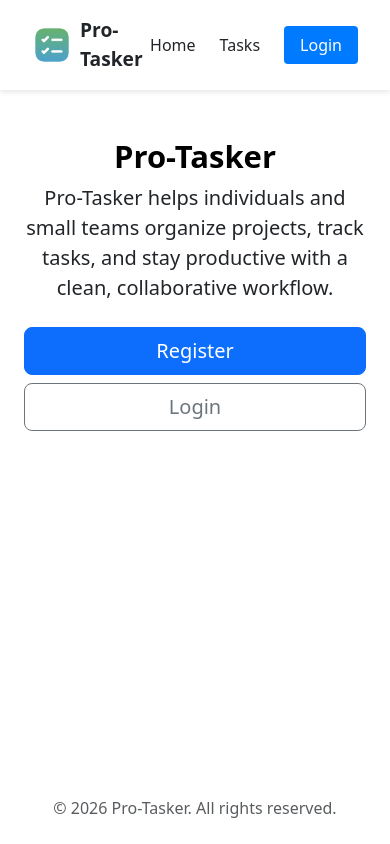
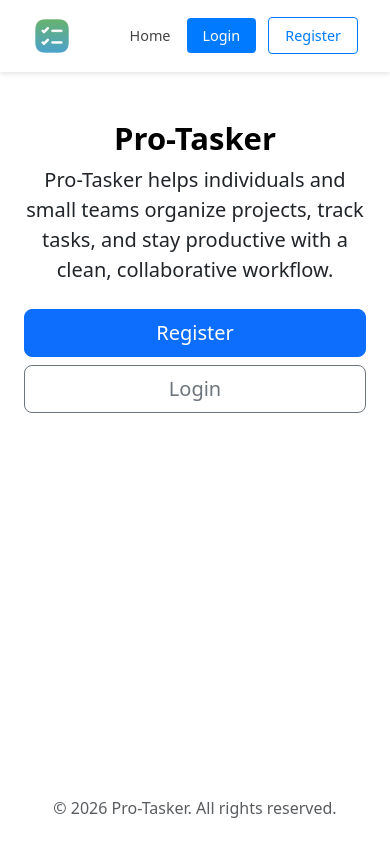
Before and after one commit to structbase/Pro-Tasker-Frontend, a React (Vite) app: page / in a window 390 px wide. Built offline with nearby package versions, Linux system fonts and the light colour scheme; a web font is replaced by a local one.

Commit message:
Dynamic Header
Update to header where is user is logged in it you add task, user name and logout button.

```diff
--- a/src/components/Header/Header.css
+++ b/src/components/Header/Header.css
@@ -61,3 +61,78 @@
     color: white !important;
     border-radius: 4px;
 }
+
+
+
+/* Navigation Links Styling */
+.nav-links li a {
+    font-weight: 500;
+    color: #444;
+    transition: color 0.2s ease;
+}
+
+.nav-links li a:hover {
+    color: #007bff;
+}
+
+/* Auth Buttons & Elements */
+.username {
+    font-weight: 600;
+    color: #333;
+    padding: 0.5rem 0.75rem;
+    background-color: #f8f9fa;
+    border-radius: 20px;
+    font-size: 0.9rem;
+}
+
+.login-btn:hover {
+    background-color: #0056b3;
+    transition: background-color 0.2s;
+}
+
+.register-btn {
+    padding: 0.5rem 1rem;
+    border: 1px solid #007bff;
+    color: #007bff !important;
+    border-radius: 4px;
+    transition: all 0.2s ease;
+}
+
+.register-btn:hover {
+    background-color: #007bff;
+    color: white !important;
+}
+
+.logout-btn {
+    background: none;
+    border: 1px solid #dc3545;
+    color: #dc3545;
+    padding: 0.4rem 0.8rem;
+    border-radius: 4px;
+    cursor: pointer;
+    font-weight: 500;
+    transition: all 0.2s ease;
+}
+
+.logout-btn:hover {
+    background-color: #dc3545;
+    color: white;
+}
+
+/* Mobile Responsiveness Check */
+@media (max-width: 768px) {
+    .brand-name {
+        display: none;
+        /* Hide text logo on small screens */
+    }
+
+    .nav-menu {
+        gap: 1rem;
+    }
+
+    .nav-links,
+    .auth-links {
+        gap: 0.75rem;
+        font-size: 0.9rem;
+    }
+}
--- a/src/components/Header/Header.tsx
+++ b/src/components/Header/Header.tsx
@@ -1,11 +1,20 @@
-import { Link } from "react-router-dom";
+import { Link, useNavigate } from "react-router-dom";
+import { useAuth } from "../../context/AuthContext";
 import "./Header.css";
 
 export default function Header() {
+    const { user, logout } = useAuth();
+    const navigate = useNavigate();
+
+    const handleLogout = () => {
+        logout();
+        navigate("/login");
+    };
+
     return (
         <header className="header-container">
             <nav className="main-nav">
-                {/* Logo Section */}
+                {/* Logo */}
                 <Link to="/" className="brand">
                     <img
                         src="/icons/image1.png"
@@ -15,23 +24,51 @@ export default function Header() {
                     <span className="brand-name">Pro-Tasker</span>
                 </Link>
 
-                {/* Links Section */}
                 <div className="nav-menu">
+                    {/* Main links */}
                     <ul className="nav-links">
                         <li>
                             <Link to="/">Home</Link>
                         </li>
+
+                        {user && (
                             <li>
                                 <Link to="/tasks">Tasks</Link>
                             </li>
+                        )}
                     </ul>
 
+                    {/* Auth links */}
                     <ul className="auth-links">
+                        {!user ? (
+                            <>
                                 <li>
                                     <Link to="/login" className="login-btn">
                                         Login
                                     </Link>
                                 </li>
+                                <li>
+                                    <Link
+                                        to="/register"
+                                        className="register-btn"
+                                    >
+                                        Register
+                                    </Link>
+                                </li>
+                            </>
+                        ) : (
+                            <>
+                                <li className="username">{user.username}</li>
+                                <li>
+                                    <button
+                                        onClick={handleLogout}
+                                        className="logout-btn"
+                                    >
+                                        Logout
+                                    </button>
+                                </li>
+                            </>
+                        )}
                     </ul>
                 </div>
             </nav>
```
Lines whose indentation alone changed are shown as unchanged.
